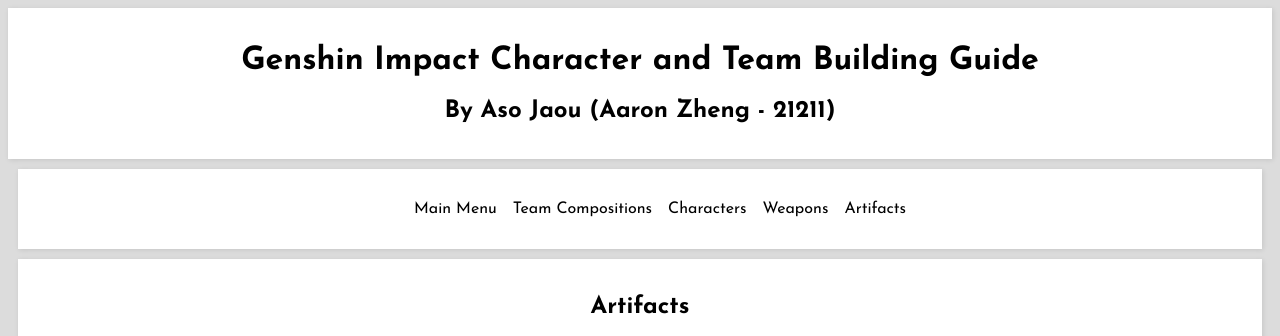
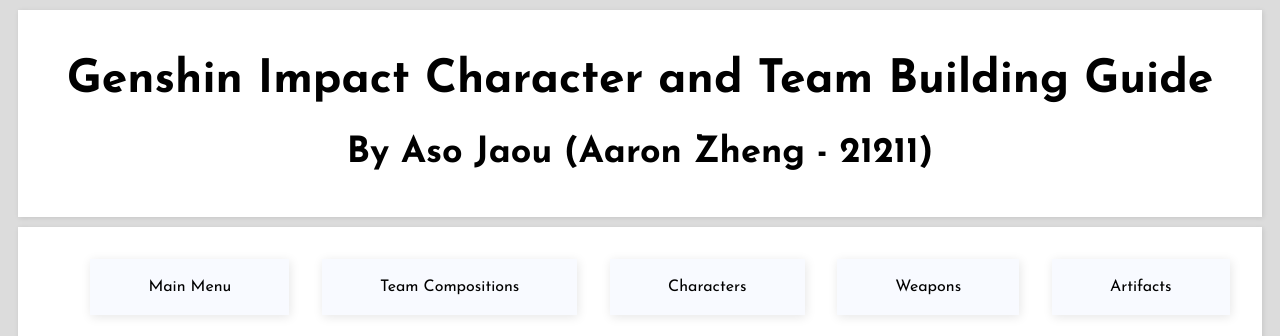
Before and after one commit to aaronzhengnz/Genshin-Builds-Website, a Flask app: page /artifacts in a window 1280 px wide. Shown: the top 336 px of the page. Run offline with Flask 3, Linux system fonts and the light colour scheme; data comes from the database, SQL or seed files in the repository.

Commit message:
new styling for general layout.html and navigation bad

```diff
--- a/static/style.css
+++ b/static/style.css
@@ -15,6 +15,7 @@
     color: black;
     text-align: center;
     padding: 1em;
+    margin: 10px;
     box-shadow: 1px 1px 5px rgba(0, 0, 0, 0.1);
 }
 
@@ -51,11 +52,35 @@
     box-shadow: 1px 1px 5px rgba(0, 0, 0, 0.1);
 }
 
+h1 {
+    font-size: 46px;
+}
+
+h2 {
+    font-size: 36px;
+}
+
+h3 {
+    font-size: 26px;
+}
+
+p {
+    font-size: 19px;
+}
+
 /* ID's */
 /* nav.html */
 
 #navigation-bar {
     display: flex;
-    justify-content: center;
+    align-items: center;
+    justify-content: space-around;
     list-style-type: none;
 }
+
+#navigation-bar li {
+    display: inline;
+    padding: 20px 50px;
+    background-color: rgb(248, 250, 255);
+    box-shadow: 1px 2px 10px rgba(0, 0, 0, 0.1);
+}
```
